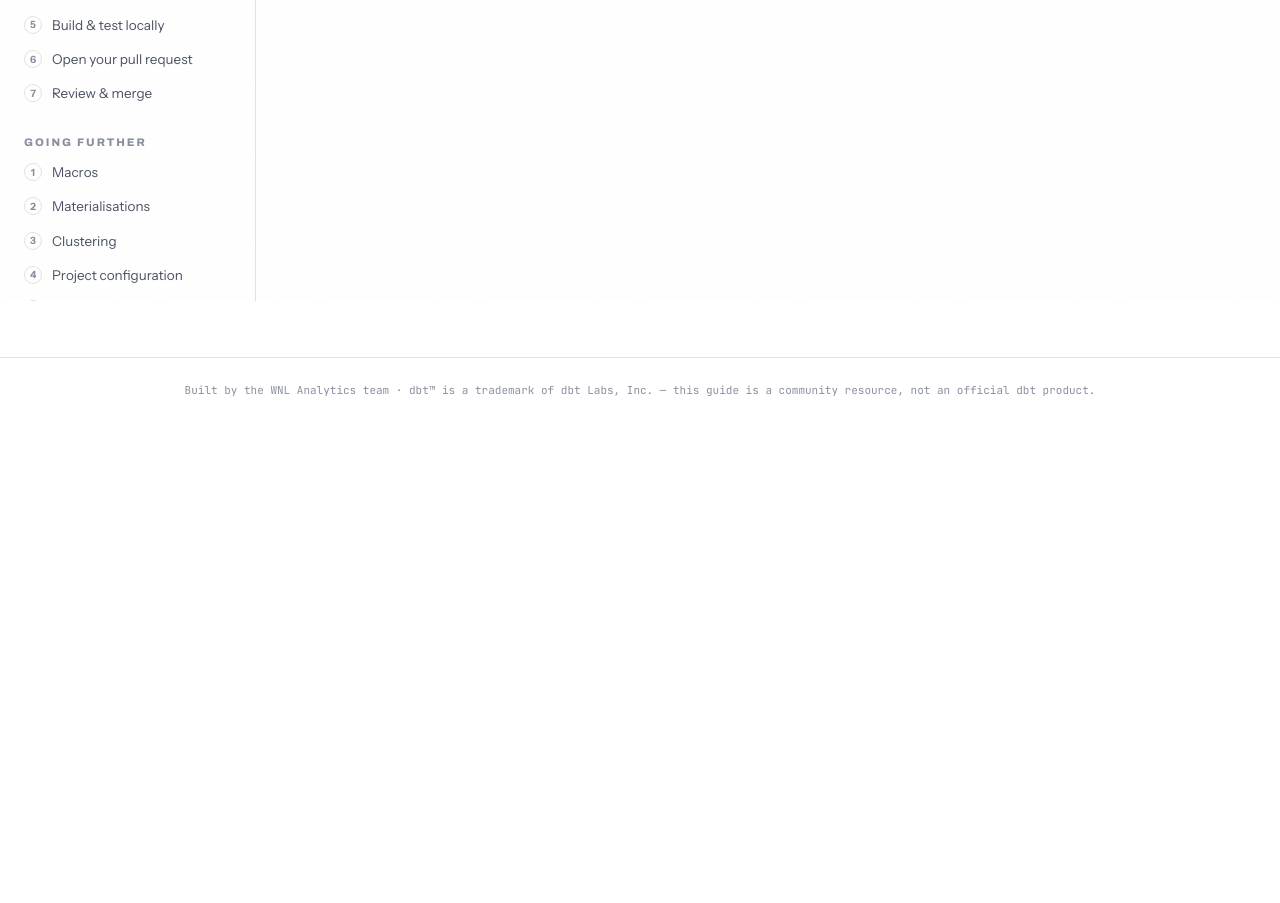
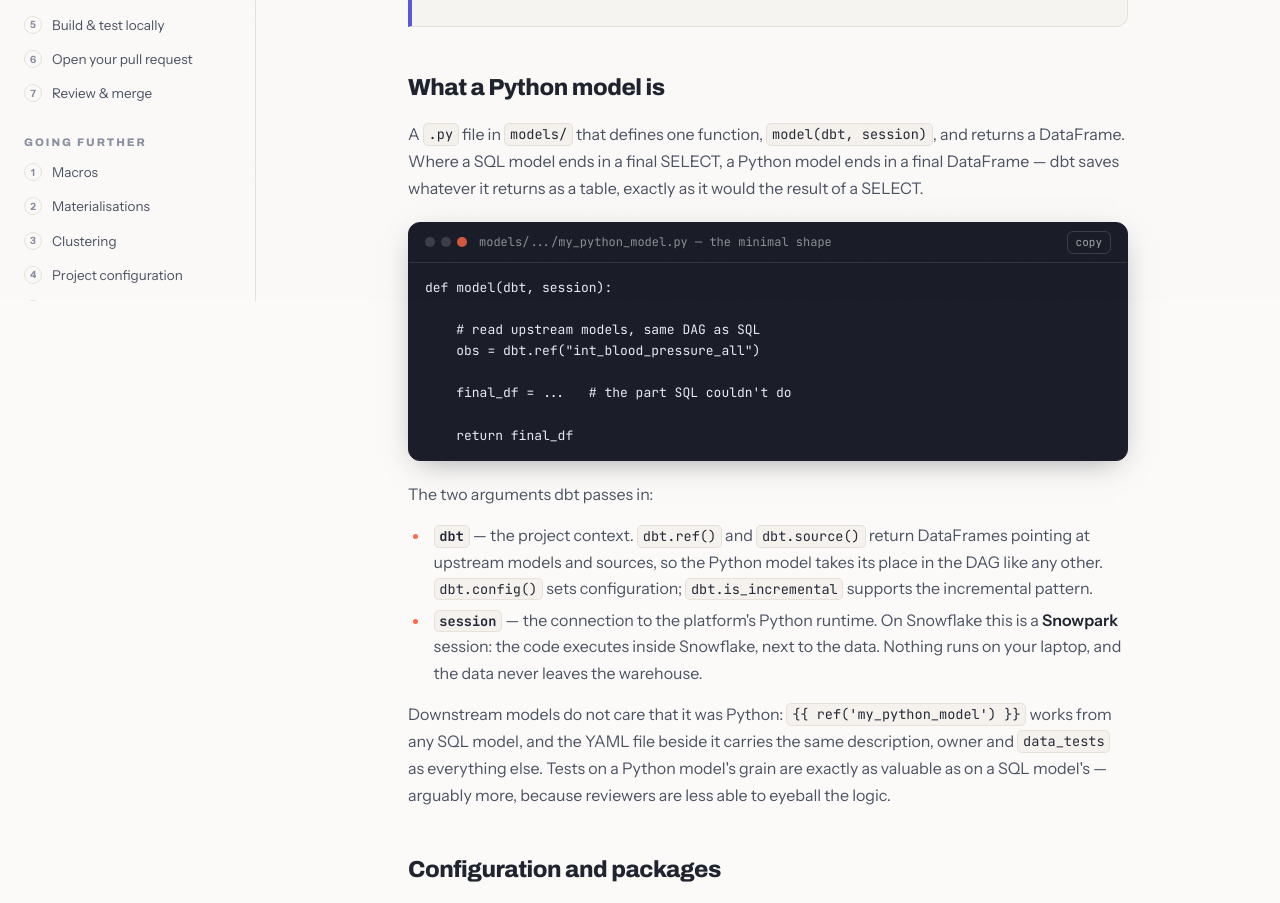
Before and after one commit to EddieDavison92/dbt-onboarding, a Next.js app: page /advanced/python-models in a window 1280 px wide. Before the commit this address had no page. Shown: the part 500-1403 px from the top of the page. Before the commit the page ends 923 px from the top, so only its background shows below. Built offline with nearby package versions, Linux system fonts and the light colour scheme.

Commit message:
feat: add Python models lesson, singular tests, seeds coverage

```diff
--- /dev/null
+++ b/app/advanced/python-models/page.tsx
@@ -0,0 +1,177 @@
+import type { Metadata } from "next";
+import { LessonShell } from "@/components/LessonShell";
+import { CodeBlock } from "@/components/CodeBlock";
+import { Callout } from "@/components/Callout";
+import { Quiz } from "@/components/Quiz";
+
+export const metadata: Metadata = { title: "Python models" };
+
+export default function Page() {
+  return (
+    <LessonShell
+      section="advanced"
+      slug="python-models"
+      kicker="Going further 07"
+      title="Python models"
+      lede="A dbt model doesn't have to be SQL. A .py file in models/ joins the same DAG, gets the same tests and lineage — and runs Python where SQL runs out of road."
+      minutes={8}
+    >
+      <Callout kind="info" title="We don't have any yet">
+        <p>
+          This project currently has no Python models — everything is SQL. This lesson
+          exists because the capability is there (Fusion supports Python models on
+          Snowflake), and the first person with a genuinely Python-shaped problem
+          should know it is an option. Talk to the team before adding the first one.
+        </p>
+      </Callout>
+
+      <h2>What a Python model is</h2>
+      <p>
+        A <code>.py</code> file in <code>models/</code> that defines one function,{" "}
+        <code>model(dbt, session)</code>, and returns a DataFrame. Where a SQL model
+        ends in a final SELECT, a Python model ends in a final DataFrame — dbt saves
+        whatever it returns as a table, exactly as it would the result of a SELECT.
+      </p>
+      <CodeBlock
+        lang="text"
+        title="models/.../my_python_model.py — the minimal shape"
+        code={`
+def model(dbt, session):
+
+    # read upstream models, same DAG as SQL
+    obs = dbt.ref("int_blood_pressure_all")
+
+    final_df = ...   # the part SQL couldn't do
+
+    return final_df
+`}
+      />
+      <p>The two arguments dbt passes in:</p>
+      <ul>
+        <li>
+          <strong><code>dbt</code></strong> — the project context.{" "}
+          <code>dbt.ref()</code> and <code>dbt.source()</code> return DataFrames
+          pointing at upstream models and sources, so the Python model takes its place
+          in the DAG like any other. <code>dbt.config()</code> sets configuration;{" "}
+          <code>dbt.is_incremental</code> supports the incremental pattern.
+        </li>
+        <li>
+          <strong><code>session</code></strong> — the connection to the platform&apos;s
+          Python runtime. On Snowflake this is a <strong>Snowpark</strong> session: the
+          code executes inside Snowflake, next to the data. Nothing runs on your
+          laptop, and the data never leaves the warehouse.
+        </li>
+      </ul>
+      <p>
+        Downstream models do not care that it was Python:{" "}
+        <code>{"{{ ref('my_python_model') }}"}</code> works from any SQL model, and
+        the YAML file beside it carries the same description, owner and{" "}
+        <code>data_tests</code> as everything else. Tests on a Python model&apos;s
+        grain are exactly as valuable as on a SQL model&apos;s — arguably more,
+        because reviewers are less able to eyeball the logic.
+      </p>
+
+      <h2>Configuration and packages</h2>
+      <p>
+        Configure inside the file with <code>dbt.config()</code>, or in YAML as usual.
+        Third-party packages are declared so the platform can provide them:
+      </p>
+      <CodeBlock
+        lang="text"
+        code={`
+def model(dbt, session):
+    dbt.config(
+        materialized="table",
+        packages=["scikit-learn", "numpy==1.23.1"]
+    )
+`}
+      />
+      <p>
+        On Snowflake, packages come from the Anaconda channel available inside
+        Snowpark — most of the scientific Python stack is there. Two materialisations
+        are supported: <code>table</code> (default) and <code>incremental</code>.
+        Python models cannot be views or ephemeral — they always write a table.
+      </p>
+
+      <h2>When Python is the right call</h2>
+      <p>
+        dbt&apos;s own guidance is the right default:{" "}
+        <strong>
+          if you can write it equally well in SQL, write it in SQL
+        </strong>{" "}
+        — more colleagues can read it, and it scales better. Python earns its place
+        when SQL genuinely cannot express the work, or expresses it terribly:
+      </p>
+      <ul>
+        <li>
+          <strong>Statistical and ML methods</strong> — risk-score models, clustering,
+          survival analysis, anything that wants scikit-learn or scipy rather than a
+          tower of CASE statements.
+        </li>
+        <li>
+          <strong>Algorithms that fight SQL</strong> — fuzzy matching, complex
+          record-linkage scoring, graph traversal.
+        </li>
+        <li>
+          <strong>Reusing an existing Python method</strong> — when a validated
+          implementation already exists as Python, porting it to SQL adds risk rather
+          than value.
+        </li>
+      </ul>
+      <p>Know the trade-offs before reaching for it:</p>
+      <ul>
+        <li>
+          <strong>Slower and costlier</strong> than the equivalent SQL — general
+          Python compute, and pandas-style code runs single-node unless written
+          against the Snowpark DataFrame API.
+        </li>
+        <li>
+          <strong>Harder to review</strong> — fewer team members read Python fluently,
+          which raises the bar on comments, tests and the PR description.
+        </li>
+        <li>
+          <strong>No <code>print()</code> debugging</strong> — the code runs remotely;
+          debugging means platform logs or writing diagnostics into a column.
+        </li>
+      </ul>
+
+      <Callout kind="tip" title="The one-line test">
+        <p>
+          dbt Labs&apos; framing, which works well: if ten lines of clear Python
+          replace a thousand lines of unreadable Jinja-SQL, write the Python. If the
+          SQL version is merely longer, keep the SQL.
+        </p>
+      </Callout>
+
+      <Quiz
+        questions={[
+          {
+            prompt: "Where does a dbt Python model's code execute?",
+            options: [
+              "On your machine, with results uploaded to Snowflake",
+              "Inside Snowflake, via Snowpark — dbt only submits it",
+              "On the GitHub Actions runner during deployment",
+              "In a separate Python service dbt manages",
+            ],
+            answer: 1,
+            explain:
+              "dbt separates definition from execution: it sends the model to the platform and Snowpark runs it next to the data. Nothing executes locally — which is also why print() output never appears.",
+          },
+          {
+            prompt:
+              "You need a rolling 12-month average per patient. SQL or Python?",
+            options: [
+              "Python — averages over time are statistical work",
+              "SQL — window functions express this directly, and more of the team can read it",
+              "Python — it will run faster",
+              "Either, it makes no difference",
+            ],
+            answer: 1,
+            explain:
+              "A window function handles this in a few lines of SQL. Python is for what SQL can't express well — ML, fuzzy matching, complex algorithms — not for work SQL does natively, where it would be slower and less reviewable.",
+          },
+        ]}
+      />
+    </LessonShell>
+  );
+}
--- a/app/learn/tests-and-docs/page.tsx
+++ b/app/learn/tests-and-docs/page.tsx
@@ -102,6 +102,29 @@ models:
         </p>
       </Callout>
 
+      <h2>When YAML tests aren&apos;t enough: singular tests</h2>
+      <p>
+        The YAML tests above are <em>generic</em> — reusable rules applied to a column.
+        Some assertions are one-offs that only make sense as a query: “no waiting-list
+        pathway should have a decision date before its referral date”. For those,
+        write the query itself as a <code>.sql</code> file in the <code>tests/</code>{" "}
+        directory — a <strong>singular test</strong>. Same contract as every dbt test:
+        select the rows that violate the rule, and zero rows back means pass.
+      </p>
+      <CodeBlock
+        lang="sql"
+        title="tests/assert_decision_not_before_referral.sql (illustrative)"
+        code={`
+select *
+from {{ ref('int_wl_current') }}
+where decision_date < referral_request_received_date
+`}
+      />
+      <p>
+        Because it uses <code>ref()</code>, the test runs whenever the model it checks
+        is built — no registration needed beyond the file existing.
+      </p>
+
       <h2>Documentation is not optional here</h2>
       <p>
         Column <code>description:</code> fields end up in three places: the dbt docs
--- a/app/practice/find-a-source/page.tsx
+++ b/app/practice/find-a-source/page.tsx
@@ -166,6 +166,23 @@ python scripts/sources/run_all_source_generation.py
         </p>
       </Callout>
 
+      <h2>The third kind of input: seeds</h2>
+      <p>
+        Not everything comes through a feed. Small, slow-changing reference data that
+        the team itself owns — code lists, thresholds, standard population weights —
+        lives as CSV files in the repo&apos;s <code>seeds/</code> directory.{" "}
+        <code>dbt seed</code> loads them into Snowflake as tables, and models{" "}
+        <code>ref()</code> them like any other model. The project uses them for things
+        like <code>bp_thresholds</code> and <code>esp_2013</code> (European Standard
+        Population weights).
+      </p>
+      <p>
+        The advantage over an uploaded table: the values are version-controlled. A
+        change to a clinical threshold arrives as a reviewed pull request with history,
+        not a silent overwrite. The limit: seeds are for small, static data — a few
+        thousand rows of reference values, not a data feed.
+      </p>
+
       <h2>Understand what you found</h2>
       <p>Three questions to answer before you write your staging model:</p>
       <ol>
--- a/components/CommandReference.tsx
+++ b/components/CommandReference.tsx
@@ -13,6 +13,8 @@ const COMMANDS: Cmd[] = [
   { group: "Everyday dbt", cmd: "dbt show -s my_model", desc: "Preview the first 5 rows" },
   { group: "Everyday dbt", cmd: "dbt show -s my_model --limit 20", desc: "Preview more rows" },
   { group: "Everyday dbt", cmd: "dbt compile", desc: "Compile the whole project — seconds on Fusion; catches broken refs and Jinja errors everywhere" },
+  { group: "Everyday dbt", cmd: "dbt seed", desc: "Load CSV files from seeds/ into Snowflake as tables" },
+  { group: "Everyday dbt", cmd: "dbt snapshot", desc: "Run snapshots (not included in dbt build)" },
   { group: "Setup & health", cmd: "dbt deps", desc: "Install package dependencies (after every pull that changes packages.yml)" },
   { group: "Setup & health", cmd: "dbt debug", desc: "Check connection and configuration" },
   { group: "Setup & health", cmd: ".\\start_dbt.ps1", desc: "Project setup script — Fusion install, hooks, env" },
--- a/lib/curriculum.ts
+++ b/lib/curriculum.ts
@@ -120,6 +120,12 @@ export const ADVANCED: NavItem[] = [
     blurb: "Declared keys, joins and metrics — so query tools stop guessing",
     minutes: 8,
   },
+  {
+    slug: "python-models",
+    title: "Python models",
+    blurb: "Python in the DAG, for the work SQL is bad at",
+    minutes: 8,
+  },
 ];
 
 export type Section = "learn" | "practice" | "advanced";
```
